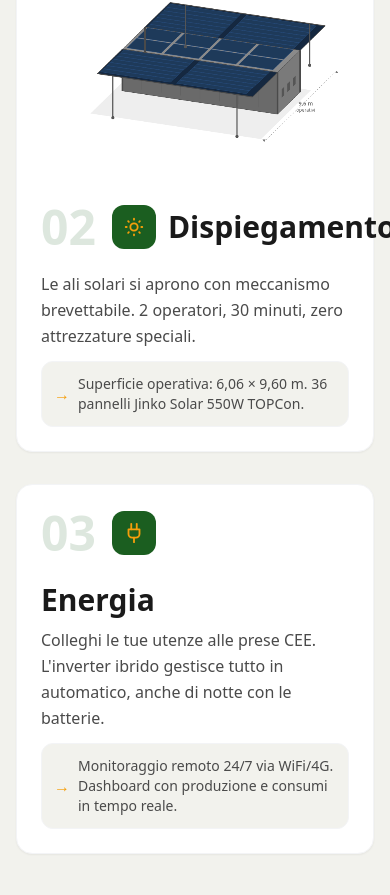
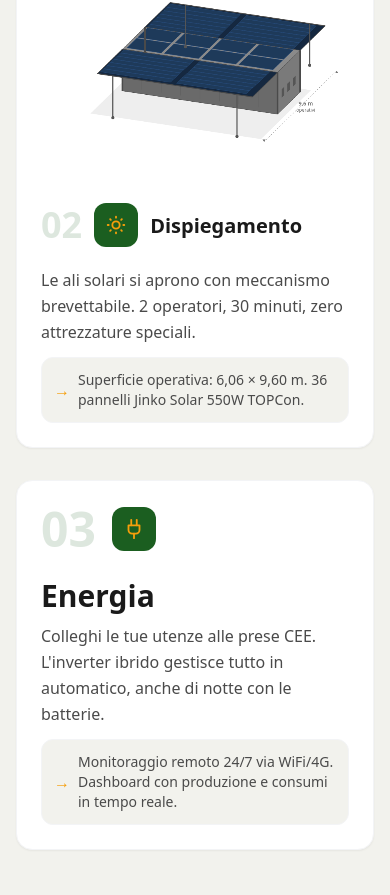
Before and after one commit to marcusaurelius-afk/SFM-energia, a Next.js app: page / in a window 390 px wide. Shown: the part 4673-5568 px from the top of the page. Built offline with nearby package versions, Linux system fonts and the light colour scheme; no server answers.

Commit message:
fix: prevent Dispiegamento title overflow on mobile
Reduce step number font from text-5xl to text-4xl on mobile and title
from text-display-sm to text-xl on mobile; add min-w-0/shrink-0 so the
flex row fits within the card on small screens.

https://claude.ai/code/session_01KXAVoXomKYz12KzpQNL3uo

```diff
--- a/components/sections/HowItWorks.tsx
+++ b/components/sections/HowItWorks.tsx
@@ -64,13 +64,13 @@ export function HowItWorks() {
 
               {/* Testo */}
               <div>
-                <div className="flex items-center gap-4 mb-5">
-                  <span className="font-display text-5xl font-bold text-primary/15 leading-none select-none">02</span>
-                  <div className="flex items-center gap-3">
+                <div className="flex items-center gap-3 mb-5">
+                  <span className="font-display text-4xl sm:text-5xl font-bold text-primary/15 leading-none select-none shrink-0">02</span>
+                  <div className="flex items-center gap-3 min-w-0">
                     <div className="w-11 h-11 bg-primary rounded-xl flex items-center justify-center shrink-0">
                       <SunMedium size={22} className="text-accent" />
                     </div>
-                    <h3 className="font-display text-display-sm font-bold text-text">Dispiegamento</h3>
+                    <h3 className="font-display text-xl sm:text-display-sm font-bold text-text leading-tight">Dispiegamento</h3>
                   </div>
                 </div>
                 <p className="text-text-muted leading-relaxed mb-3">
```
